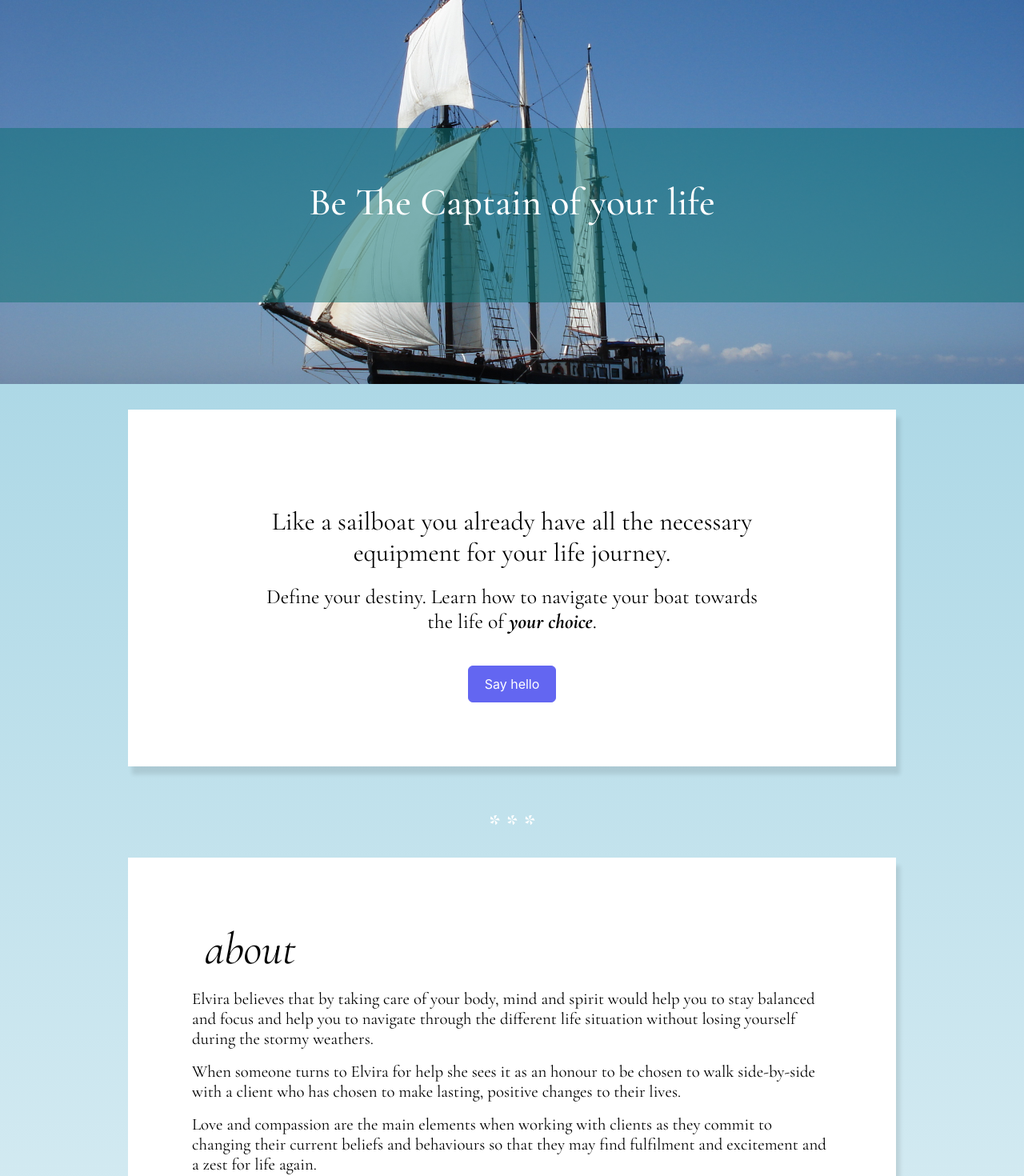
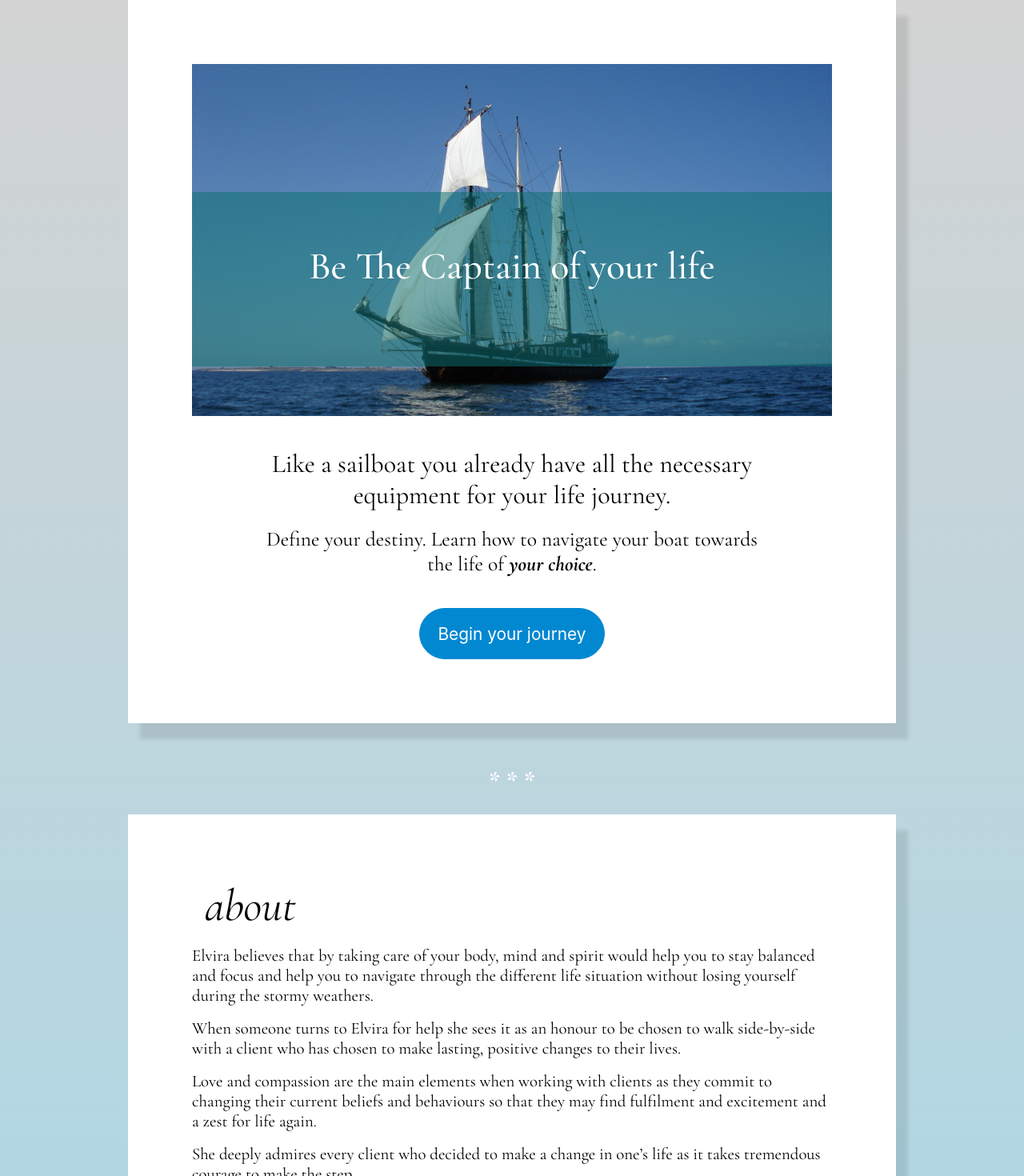
Before and after one commit to electricblues/web-blog, a Next.js app: page / in a window 1280 px wide. Shown: the top 1470 px of the page at 80% size. Built offline with nearby package versions, Linux system fonts and the light colour scheme.

Commit message:
contact form, styling

```diff
--- a/pages/_app.js
+++ b/pages/_app.js
@@ -1,4 +1,4 @@
-import "primereact/resources/themes/lara-light-indigo/theme.css"; // theme
+import "primereact/resources/themes/saga-green/theme.css";
 import "primereact/resources/primereact.min.css"; //core css
 import "primeicons/primeicons.css"; //icons
 
--- /dev/null
+++ b/pages/components/ContactForm/ContactForm.jsx
@@ -0,0 +1,71 @@
+import { InputText } from "primereact/inputtext";
+import { InputTextarea } from "primereact/inputtextarea";
+import { useState } from "react";
+import { Button } from "primereact/button";
+
+const ContactForm = () => {
+  // some state to save inputs to
+  // handler function for onSubmit
+
+  const [name, setName] = useState("");
+  const [email, setEmail] = useState("");
+  const [message, setMessage] = useState("");
+  const onSubmit = () => {
+    // send form,
+    // if successful, say OK to user, do something
+    // else, error (something went wrong)
+  };
+  return (
+    <div>
+      <div
+        style={{
+          fontSize: "3.5rem",
+          textAlign: "left",
+          marginBottom: "1rem",
+          paddingLeft: "1rem",
+          paddingRight: "4rem",
+        }}
+      >
+        <i>Contact</i>
+      </div>
+      <div style={{ margin: "none", textAlign: "left", width: "auto" }}>
+        <span className="p-float-label">
+          <InputText
+            id="inputtext"
+            value={name}
+            onChange={(e) => setName(e.target.value)}
+          />
+          <label htmlFor="inputtext">Name</label>
+        </span>
+        <br />
+        <span className="p-float-label">
+          <InputText
+            id="inputtext"
+            value={email}
+            onChange={(e) => setEmail(e.target.value)}
+          />
+          <label htmlFor="inputtext">email</label>
+        </span>
+        <br />
+        <span className="p-float-label">
+          <InputTextarea
+            style={{ width: "20rem" }}
+            id="textarea"
+            value={message}
+            onChange={(e) => setMessage(e.target.value)}
+            rows={5}
+          />
+          <label htmlFor="textarea">Message (optional)</label>
+        </span>
+        <br />
+        <Button
+          className="p-button-info p-button-rounded"
+          style={{ height: "3rem", fontSize: "1.2rem", padding: "1.2rem" }}
+        >
+          send
+        </Button>
+      </div>
+    </div>
+  );
+};
+export default ContactForm;
--- a/pages/components/Display/Page.jsx
+++ b/pages/components/Display/Page.jsx
@@ -1,19 +1,5 @@
 const Page = ({ children, couunt }) => {
-  return (
-    <div
-      className="page-body"
-      style={{
-        padding: "5rem",
-        backgroundColor: "white",
-        maxWidth: "60rem",
-        boxShadow: "5px 10px 5px rgba(0,0,0,0.1)",
-        margin: "auto",
-        marginBottom: "2rem",
-      }}
-    >
-      {children}
-    </div>
-  );
+  return <div className="page-body">{children}</div>;
 };
 
 export default Page;
--- /dev/null
+++ b/pages/components/Display/Page.scss
@@ -0,0 +1,12 @@
+.page-body {
+  padding: 5rem;
+  background-color: white;
+  max-width: 60rem;
+  box-shadow: 15px 20px 5px rgba(0, 0, 0, 0.1);
+  margin: auto;
+  margin-bottom: 2rem;
+
+  @media screen and (max-width: $layout-breakpoint-small) {
+    padding: 2rem;
+  }
+}
--- a/pages/components/Intro/Intro.jsx
+++ b/pages/components/Intro/Intro.jsx
@@ -1,18 +1,11 @@
-
-
 const Intro = ({ text }) => (
   <div
+    className="intro-picture"
     style={{
       backgroundImage: `url(/images/boat.jpg)`,
-      height: "100%",
-      minHeight: "60vh",
-      width: "100%",
-      position: "relative",
-      backgroundSize: "cover",
-      backgroundPosition: "center",
     }}
   >
-    <div style={{ paddingTop: "20vh" }}>
+    <div className="intro-text-block">
       <div className="intro">
         <div style={{ fontWeight: 500 }}>
           <span className="intro-title">{text}</span>
--- a/pages/components/Intro/Intro.scss
+++ b/pages/components/Intro/Intro.scss
@@ -40,3 +40,23 @@
     }
   }*/
 }
+
+.intro-picture {
+  height: 100%;
+  min-height: 55vh;
+  width: 100%;
+  position: relative;
+  background-size: cover;
+  background-position: center;
+
+  @media (max-width: $layout-breakpoint-small) {
+    min-height: 35vh;
+  }
+}
+
+.intro-text-block {
+  padding-top: 20vh;
+  @media (max-width: $layout-breakpoint-small) {
+    padding-top: 10vh;
+  }
+}
--- a/pages/components/Intro/IntroText.jsx
+++ b/pages/components/Intro/IntroText.jsx
@@ -18,7 +18,12 @@ const IntroText = () => (
     </div>
     <br />
     <br />
-    <Button>Say hello</Button>
+    <Button
+      className="p-button-info p-button-rounded"
+      style={{ height: "4rem", fontSize: "1.3rem", padding: "1.4rem" }}
+    >
+      Begin your journey
+    </Button>
     <br />
   </>
 );
--- a/pages/components/Themes/One.js
+++ b/pages/components/Themes/One.js
@@ -1,4 +1,4 @@
-import "primereact/resources/themes/lara-light-indigo/theme.css";
+import "primereact/resources/themes/saga-green/theme.css";
 
 export default function One() {
   return <></>;
--- a/pages/index.js
+++ b/pages/index.js
@@ -1,11 +1,10 @@
 import Intro from "./components/Intro/Intro";
 import Paragraph from "./components/Display/Paragraph";
-import { Button } from "primereact/button";
 import Divider from "./components/Display/Divider";
 import IntroText from "./components/Intro/IntroText";
 import Page from "./components/Display/Page";
-import Quote from "./components/Display/Quote";
 import NormalImage from "./components/Display/NormalImage";
+import ContactForm from "./components/ContactForm/ContactForm";
 
 export default function Home() {
   return (
@@ -16,24 +15,23 @@ export default function Home() {
         height: "100%",
       }}
     >
-      <Intro text={"Be The Captain of your life"} />
-
       <div
         className="temp-body"
         style={{
-          paddingTop: "2rem",
           width: "100%",
           margin: "auto",
 
           textAlign: "center",
           //backgroundColor: "rgb(250,250,250)",
-          backgroundImage: "linear-gradient(lightblue, white)",
+          backgroundImage: "linear-gradient(lightgray, lightblue, #0066CC)",
           fontFamily: `"Cormorant Garamond", serif`,
         }}
       >
         <Page>
+          <Intro text={"Be The Captain of your life"} />
           <IntroText />
-        </Page>{" "}
+        </Page>
+
         <Divider color={"none"}>
           <h1 style={{ color: "white" }}>* * *</h1>
         </Divider>
@@ -63,6 +61,27 @@ export default function Home() {
           </Divider>
           <br />
           <Paragraph
+            title={"why coaching?"}
+            titleDirection={"left"}
+            texts={[
+              `A coach is someone who provides guidance to a client on their
+                goals and helps them reach their full potential.`,
+              `Coaching is not
+                a quick fix for all the existing problems in the client’s life
+                it is rather learning the skill how to find the answers for any
+                problems within oneself.`,
+              `Why do I use the holistic approach in
+                my programme? It is simple because she is practicing this
+                approach in her life and sees the amazing results of
+                self-improvement and how the life around is changing for better.`,
+            ]}
+          />
+
+          <Divider color={"lightgray"}>
+            <h1 style={{ color: "black" }}>* * *</h1>
+          </Divider>
+          <br />
+          <Paragraph
             title={"qualifications"}
             titleDirection={"left"}
             texts={[
@@ -86,27 +105,14 @@ export default function Home() {
           </div>
 
           <br />
-          <Divider color={"lightgray"}>
-            <h1 style={{ color: "black" }}>* * *</h1>
-          </Divider>
-          <br />
-          <Paragraph
-            title={"why coaching?"}
-            titleDirection={"left"}
-            texts={[
-              `A coach is someone who provides guidance to a client on their
-                goals and helps them reach their full potential.`,
-              `Coaching is not
-                a quick fix for all the existing problems in the client’s life
-                it is rather learning the skill how to find the answers for any
-                problems within oneself.`,
-              `Why do I use the holistic approach in
-                my programme? It is simple because she is practicing this
-                approach in her life and sees the amazing results of
-                self-improvement and how the life around is changing for better.`,
-            ]}
-          />
         </Page>
+        <Divider color={"none"}>
+          <h1 style={{ color: "white" }}>* * *</h1>
+        </Divider>
+        <Page>
+          <ContactForm />
+        </Page>
+        <br />
       </div>
     </div>
   );
--- a/styles/styles.scss
+++ b/styles/styles.scss
@@ -6,6 +6,7 @@ $layout-breakpoint-small: 700px;
 
 @import "../pages/components/PictureWrapper/PictureWrapper.scss";
 @import "../pages/components/Intro/Intro.scss";
+@import "../pages/components/Display/Page.scss";
 
 // .page-body {
 //   background-color: #caf0f9;
```
